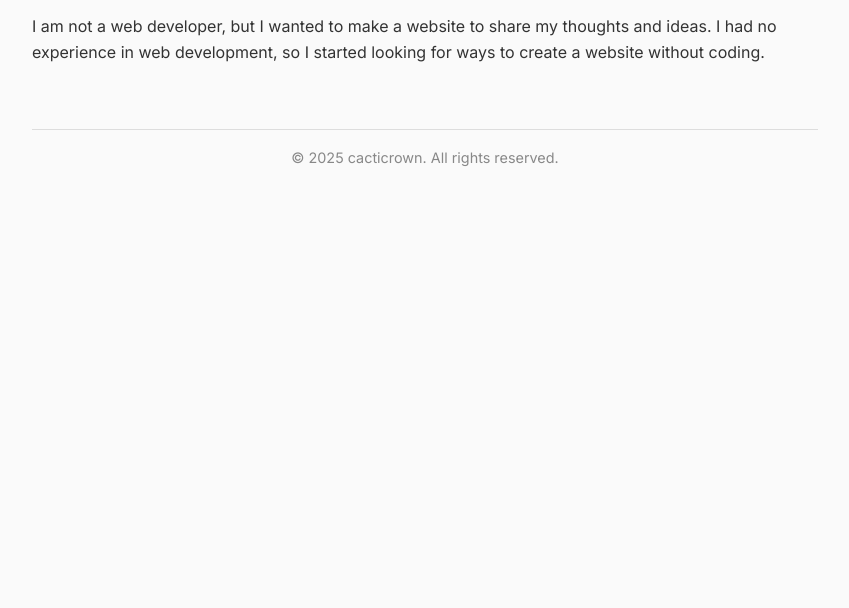
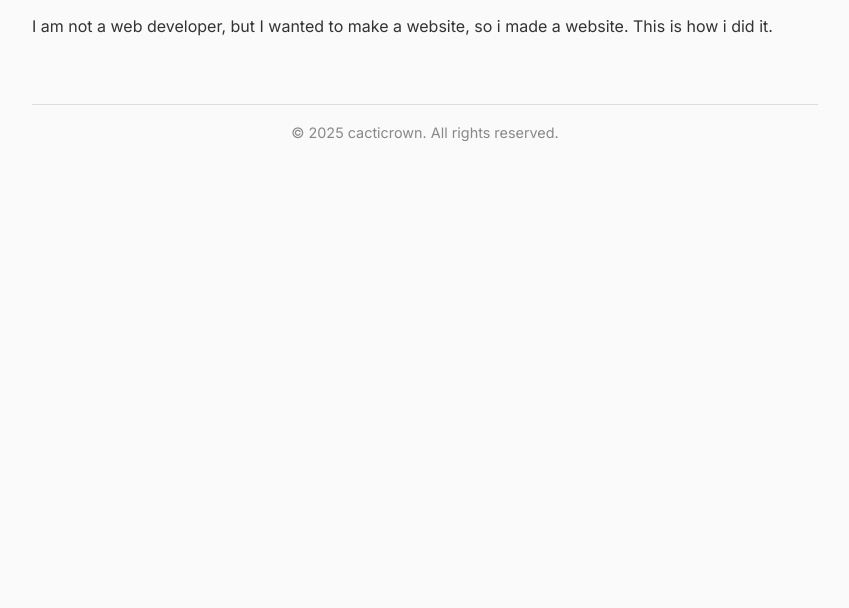
Before and after one commit to cacticrown/mywebsite, a plain HTML site: page public/Blogs/001_Making_A_Website/index.html in a window 1280 px wide. Shown: the part 192-800 px from the top of the page, without its empty margins (215-1064 px from the left). Drawn offline with Linux system fonts and the light colour scheme.

Commit message:
visual studio autocomplete wrote that lol

```diff
--- a/public/Blogs/001_Making_A_Website/index.html
+++ b/public/Blogs/001_Making_A_Website/index.html
@@ -24,7 +24,7 @@
 
     <main>
         <div class="blog-title"><h1>Making a Website.</h1></div>
-        <p>I am not a web developer, but I wanted to make a website to share my thoughts and ideas. I had no experience in web development, so I started looking for ways to create a website without coding.</p>
+        <p>I am not a web developer, but I wanted to make a website, so i made a website. This is how i did it.</p>
 
     </main>
 
```
Also changed, not shown: 1 other file.
